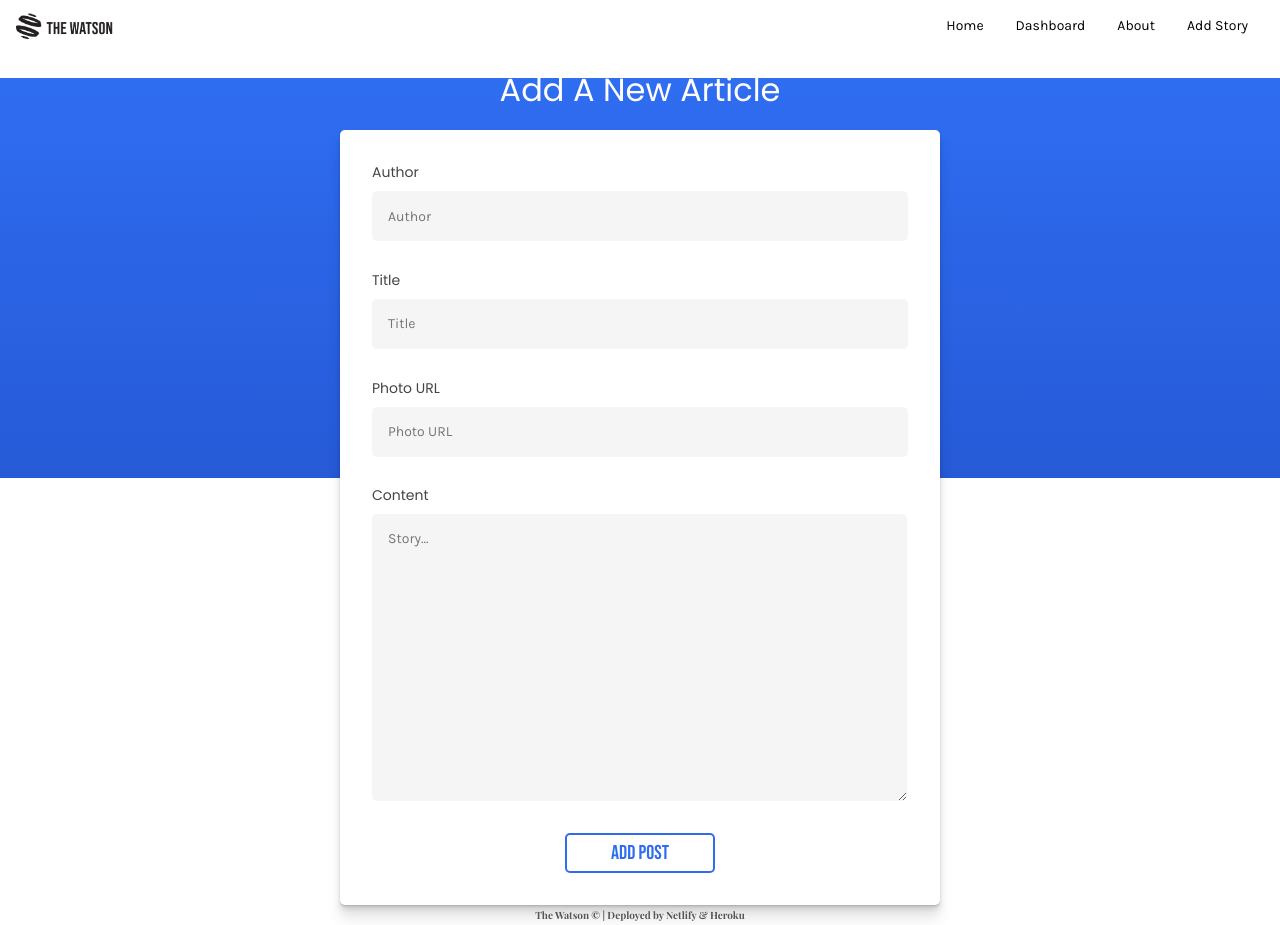
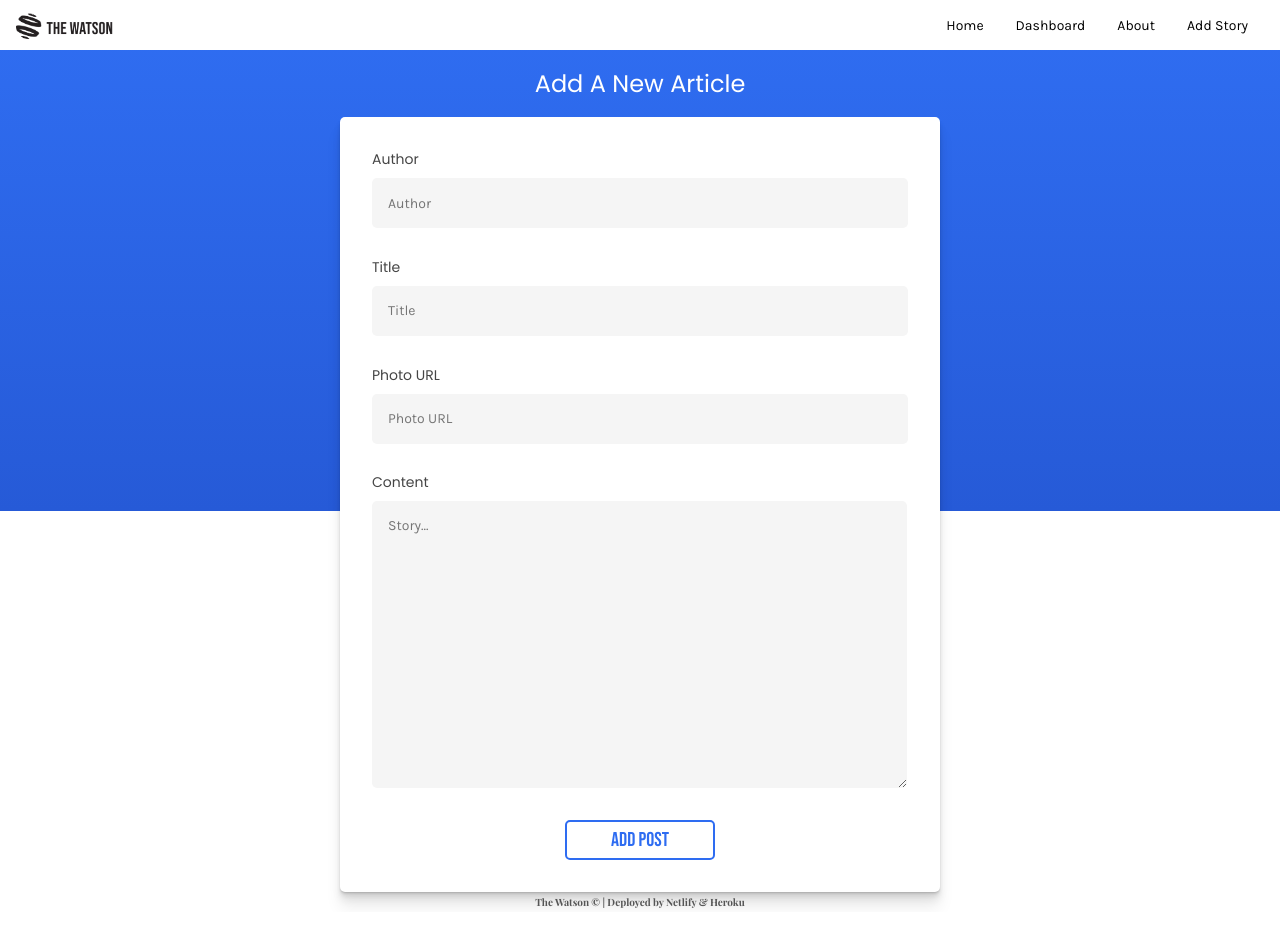
Before and after one commit to watson-project/watson-frontend, a React (Create React App) app: page /add-story in a window 1280 px wide. Built offline with nearby package versions, Linux system fonts and the light colour scheme.

Commit message:
Change font-size on Add Story

```diff
--- a/src/components/AddStory/AddStory.module.css
+++ b/src/components/AddStory/AddStory.module.css
@@ -13,7 +13,7 @@
   width: 100vw;
   clip-path: circle(100% at 50% 0);
   background: linear-gradient(180deg, rgba(47, 109, 241, 100%), #265ad7);
-  height: 50vh;
+  height: 60vh;
   background-size: cover;
   background-repeat: no-repeat;
   position: absolute;
@@ -39,7 +39,7 @@
 /* "Add A New Article" Text */
 .addContainer h3 {
   font-family: 'Poppins', sans-serif;
-  font-size: 32px;
+  font-size: 24px;
   margin: 1rem 0;
   font-weight: 400;
   color: white;
```
